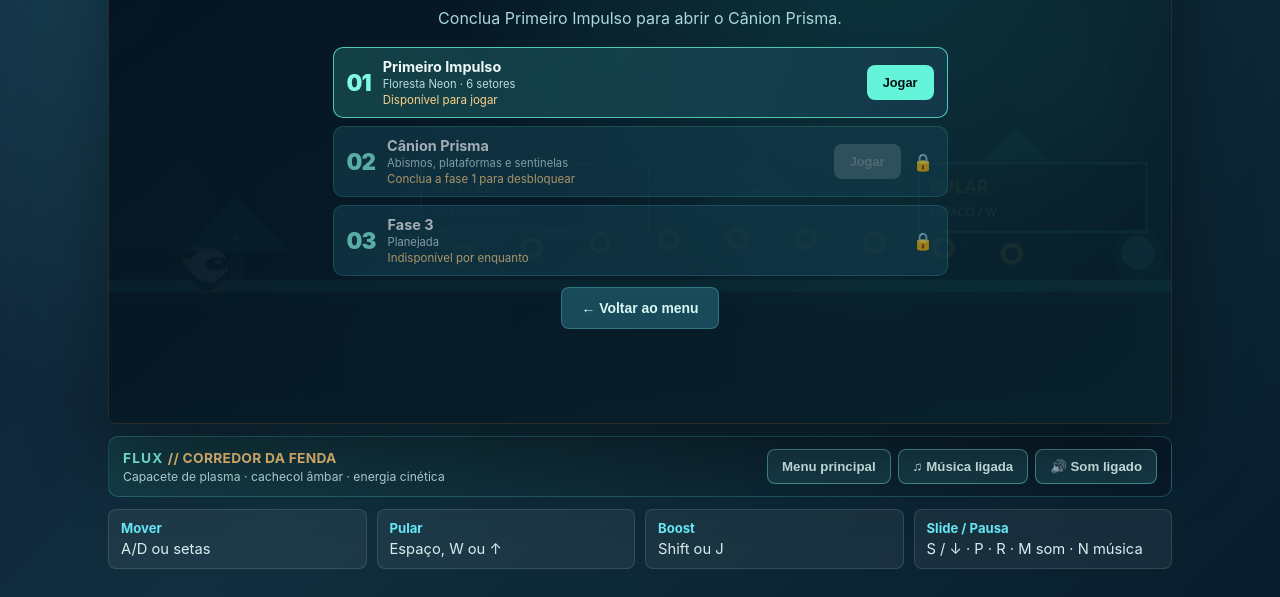
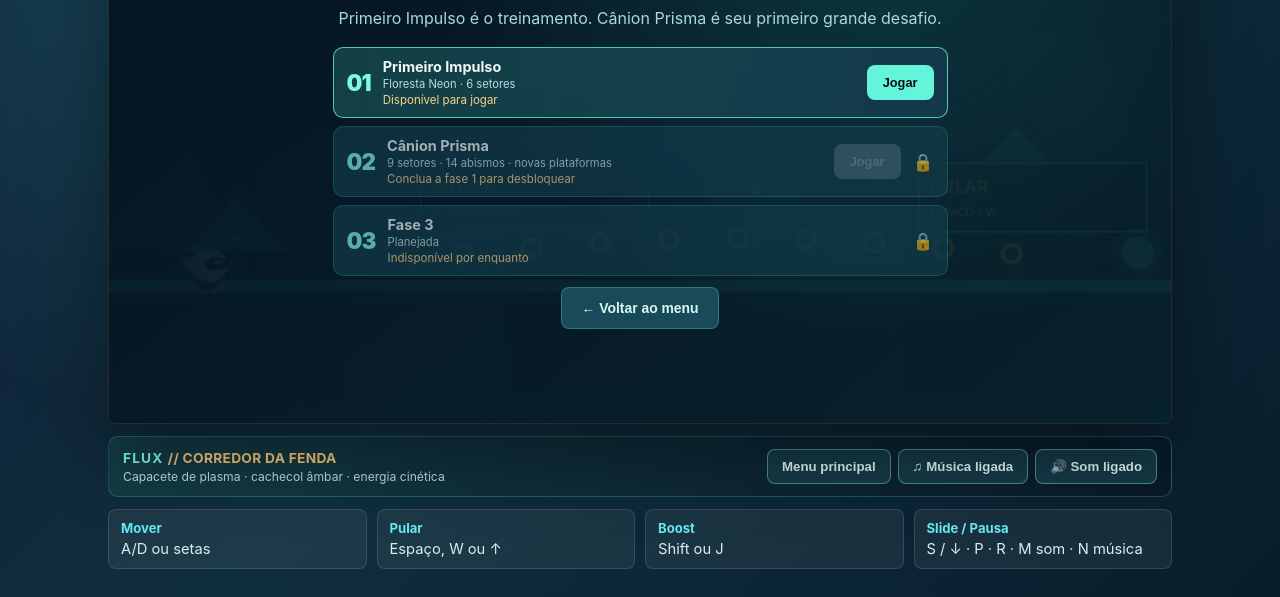
Before and after one commit to jhonyoreis/velocity-rift, a website built with Vite: page index.html in a window 1280 px wide. Both pictures are taken after a click on the button "Selecionar fases". Shown: the part 203-800 px from the top of the page. Built offline with nearby package versions, Linux system fonts and the light colour scheme.

Commit message:
feat(stage-selector): advertise nine-sector Prism Canyon

```diff
--- a/index.html
+++ b/index.html
@@ -30,7 +30,7 @@
           <section id="stageMenu" class="menu-screen" aria-labelledby="stageHeading" hidden>
             <div class="menu-eyebrow">MAPA DE MISSÕES</div>
             <h2 id="stageHeading">Escolher fase</h2>
-            <p class="menu-subtitle">Conclua Primeiro Impulso para abrir o Cânion Prisma.</p>
+            <p class="menu-subtitle">Primeiro Impulso é o treinamento. Cânion Prisma é seu primeiro grande desafio.</p>
             <div class="stage-list">
               <div class="stage-card stage-card-active">
                 <div class="stage-number">01</div>
@@ -45,7 +45,7 @@
                 <div class="stage-number">02</div>
                 <div class="stage-copy">
                   <strong>Cânion Prisma</strong>
-                  <small>Abismos, plataformas e sentinelas</small>
+                  <small>9 setores · 14 abismos · novas plataformas</small>
                   <span id="stageTwoProgress">Conclua a fase 1 para desbloquear</span>
                 </div>
                 <button id="stageTwoButton" class="stage-play" type="button" disabled aria-label="Jogar Cânion Prisma">Jogar</button>
```
